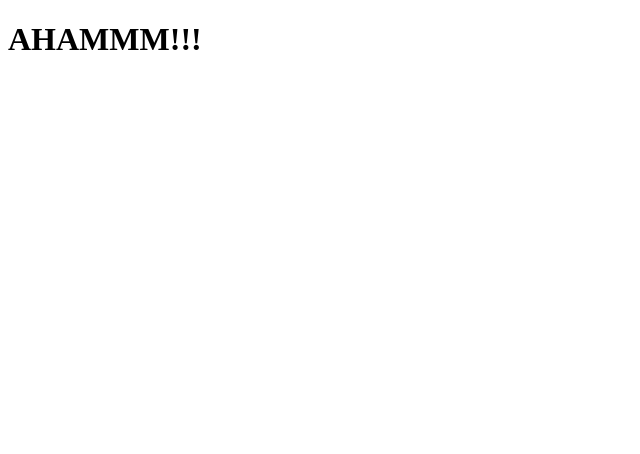
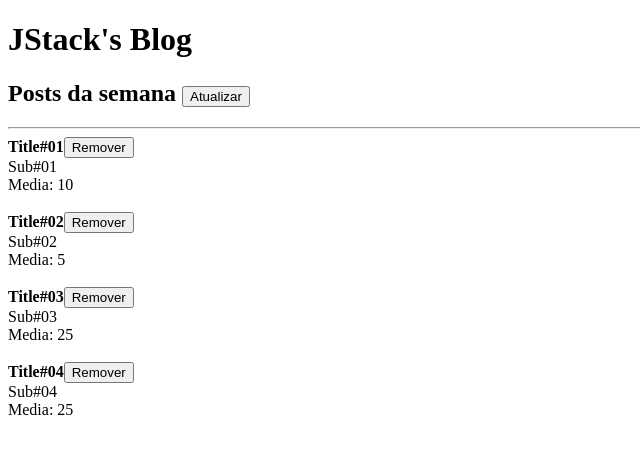
Before and after one commit to junkes00/jstack, a React app in the folder fundamentos/: page / in a window 1280 px wide. Shown: the top 454 px of the page, without its empty margins (0-640 px from the left). Built offline with nearby package versions, Linux system fonts and the light colour scheme.

Commit message:
feat: callback function by props

```diff
--- /dev/null
+++ b/fundamentos/src/App.js
@@ -0,0 +1,78 @@
+import React, { useState } from "react";
+
+import Header from "./Header";
+import Post from "./Post";
+
+function App() {
+  const [posts, setPosts] = useState([
+    { id: Math.random(), title: "Title#01", subtitle: "Sub#01", likes: 20 },
+    { id: Math.random(), title: "Title#02", subtitle: "Sub#02", likes: 10 },
+    { id: Math.random(), title: "Title#03", subtitle: "Sub#03", likes: 50 },
+    { id: Math.random(), title: "Title#04", subtitle: "Sub#04", likes: 50 },
+  ]);
+
+  function handleRefresh() {
+    setPosts((prevState) => [
+      ...prevState,
+      {
+        id: Math.random(),
+        title: `Title#0${prevState.length + 1}`,
+        subtitle: `Sub#0${prevState.length + 1}`,
+        likes: 50,
+      },
+    ]);
+  }
+
+  function handleRemovePost(postId) {
+    setPosts((prevState) => prevState.filter((post) => post.id !== postId));
+  }
+
+  return (
+    <>
+      <Header>
+        <h2>
+          Posts da semana <button onClick={handleRefresh}>Atualizar</button>
+        </h2>
+      </Header>
+
+      <hr />
+
+      {posts.map((post) => (
+        <Post
+          key={post.id}
+          onRemove={handleRemovePost}
+          post={{
+            id: post.id,
+            title: post.title,
+            subtitle: post.subtitle,
+          }}
+          likes={post.likes}
+        />
+      ))}
+
+      {/* <Post
+        likes={20}
+        post={{
+          title: "Título da notícia 01",
+          subtitle: "Subtítulo da notícia 01",
+        }}
+      />
+      <Post
+        likes={10}
+        post={{
+          title: "Título da notícia 02",
+          subtitle: "Subtítulo da notícia 02",
+        }}
+      />
+      <Post
+        likes={50}
+        post={{
+          title: "Título da notícia 03",
+          subtitle: "Subtítulo da notícia 03",
+        }}
+      /> */}
+    </>
+  );
+}
+
+export default App;
--- /dev/null
+++ b/fundamentos/src/Header.js
@@ -0,0 +1,20 @@
+import PropTypes from "prop-types";
+import React from "react";
+
+export default function Header({ title, children }) {
+  return (
+    <>
+      <h1>{title}</h1>
+      {children}
+    </>
+  );
+}
+
+Header.prototype = {
+  title: PropTypes.string.isRequired,
+  children: PropTypes.node.isRequired,
+};
+
+Header.defaultProps = {
+  title: `JStack's Blog`,
+};
--- /dev/null
+++ b/fundamentos/src/Post.js
@@ -0,0 +1,28 @@
+import PropTypes from "prop-types";
+import React from "react";
+
+export default function Post(props) {
+  return (
+    <>
+      <article>
+        <strong>{props.post.title}</strong>
+        <button onClick={() => props.onRemove(props.post.id)}>Remover</button>
+        <br />
+        <smal>{props.post.subtitle}</smal>
+        <br />
+        Media: {props.likes / 2}
+      </article>
+      <br />
+    </>
+  );
+}
+
+Post.propTypes = {
+  likes: PropTypes.number.isRequired,
+  onRemove: PropTypes.func.isRequired,
+  post: PropTypes.shape({
+    id: PropTypes.number.isRequired,
+    title: PropTypes.string.isRequired,
+    subtitle: PropTypes.string.isRequired,
+  }).isRequired,
+};
--- a/fundamentos/src/index.js
+++ b/fundamentos/src/index.js
@@ -1,4 +1,5 @@
 import React from "react";
 import ReactDOM from "react-dom";
+import App from "./App";
 
-ReactDOM.render(<h1 id="title">AHAMMM!!!</h1>, document.getElementById("root"));
+ReactDOM.render(<App />, document.getElementById("root"));
--- a/fundamentos/webpack.config.js
+++ b/fundamentos/webpack.config.js
@@ -4,7 +4,7 @@ const { CleanWebpackPlugin } = require("clean-webpack-plugin");
 
 module.exports = {
   // entrada
-  entry: path.resolve(__dirname, "transpiled", "index.js"), // usa o resolve para pegar o caminho relativo
+  entry: path.resolve(__dirname, "src", "index.js"), // usa o resolve para pegar o caminho relativo
   // saída
   output: {
     path: path.resolve(__dirname, "build"),
@@ -17,4 +17,16 @@ module.exports = {
     }),
     new CleanWebpackPlugin(),
   ],
+  module: {
+    rules: [
+      {
+        test: /\.js$/,
+        exclude: /node_modules/,
+        use: "babel-loader",
+      },
+    ],
+  },
+  devServer: {
+    port: 3000,
+  },
 };
```
Also changed, not shown: fundamentos/package.json (+6 -3 lines).
